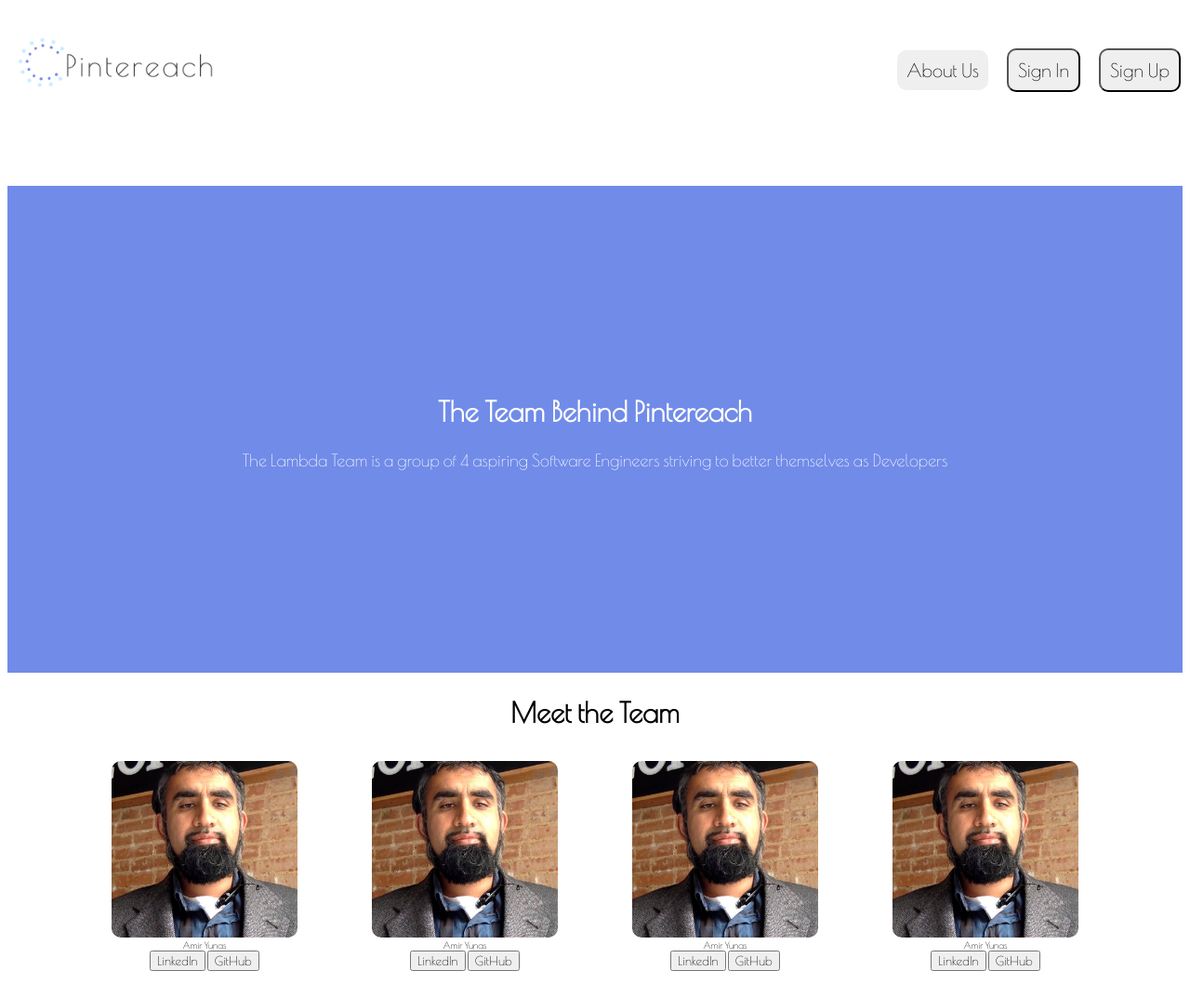
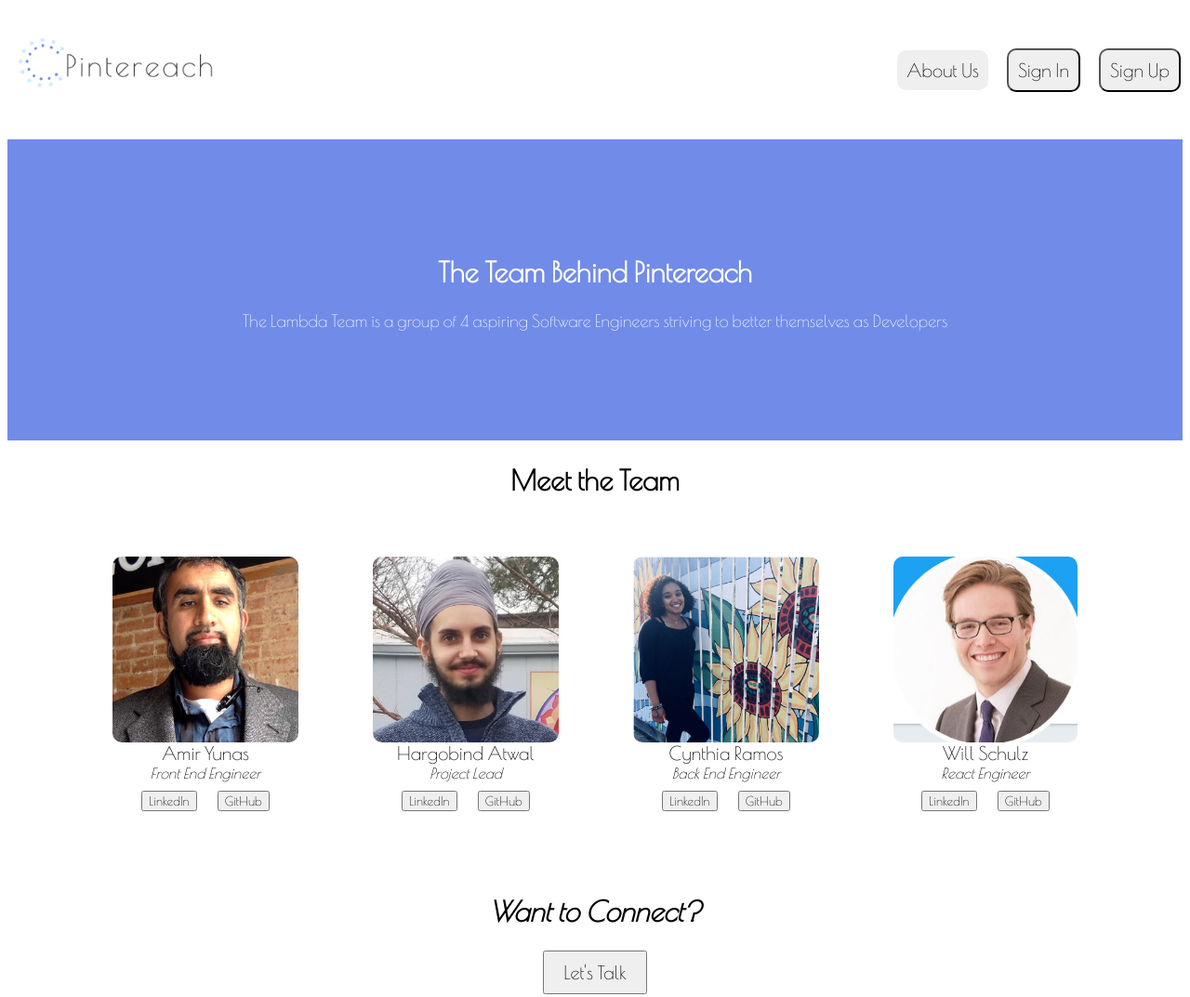
Before and after one commit to pintereachv2/pintereach-landing-page, a plain HTML site: page about.html in a window 1280 px wide. Shown: the top 1073 px of the page at 93% size. Drawn offline with nearby package versions, Linux system fonts and the light colour scheme.

Commit message:
further structuring and styling of the about page

```diff
--- a/about.html
+++ b/about.html
@@ -37,28 +37,36 @@
 
                 <figure class='member'>
                    <img src='assets/amir-selfie.jpeg'>
-                   <figcaption>Amir Yunas</figcaption>
+                   <figcaption>Amir Yunas<br>
+                   <cite>Front End Engineer</cite>
+                   </figcaption>
+
                     <a href='#'><button>LinkedIn</button></a>
                     <a><button>GitHub</button></a>
                 </figure>
 
                 <figure class='member'>
-                   <img src='assets/amir-selfie.jpeg'>
-                   <figcaption>Amir Yunas</figcaption>
+                   <img src='assets/hargobind-atwal-selfie.jpg'>
+                   <figcaption>Hargobind Atwal<br>
+                   <cite>Project Lead</cite></figcaption>
                     <a href='#'><button>LinkedIn</button></a>
                     <a><button>GitHub</button></a>
                 </figure>
 
                 <figure class='member'>
-                   <img src='assets/amir-selfie.jpeg'>
-                   <figcaption>Amir Yunas</figcaption>
+                   <img src='assets/cynthia-selfie.png'>
+                   <figcaption>Cynthia Ramos<br>
+                   <cite>Back End Engineer</cite>
+                   </figcaption>
                     <a href='#'><button>LinkedIn</button></a>
                     <a><button>GitHub</button></a>
                 </figure>
 
                 <figure class='member'>
-                   <img src='assets/amir-selfie.jpeg'>
-                   <figcaption>Amir Yunas</figcaption>
+                   <img src='assets/Will-selfie.jpg'>
+                   <figcaption>Will Schulz<br>
+                   <cite>React Engineer</cite>
+                   </figcaption>
                     <a href='#'><button>LinkedIn</button></a>
                     <a><button>GitHub</button></a>
                 </figure>
--- a/less/about.less
+++ b/less/about.less
@@ -1,8 +1,8 @@
 @logo-blue : #718BE8;
 
 #about-top {
-    padding: 20rem;
-    margin: 20rem 0 0 0;
+    padding: 10rem;
+    margin: 15rem 0 0 0;
     font-size: 100px;
     background: @logo-blue;
 
@@ -19,11 +19,18 @@
 
     .member {
 
+        margin: 4rem;
         max-width: 20rem;
+        max-height: 20rem;
 
         img {
             width: 100%;
+            height: 100%;
             border-radius: 10px;
+        }
+
+        button {
+           margin: 1rem;
         }
     }
 
--- a/less/global.less
+++ b/less/global.less
@@ -26,6 +26,11 @@ a {
     color: black;
 }
 
+figcaption {
+    font-size: 2rem;
+    line-height: 1;
+}
+
 .wrapper {
     width: 100%;
     text-align: center;
```
Also changed, not shown: assets/Will-selfie.jpg (added), css/index.css.
